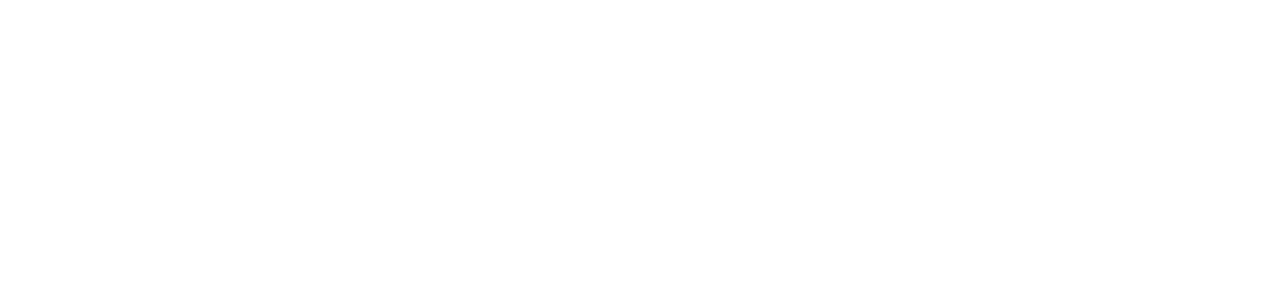
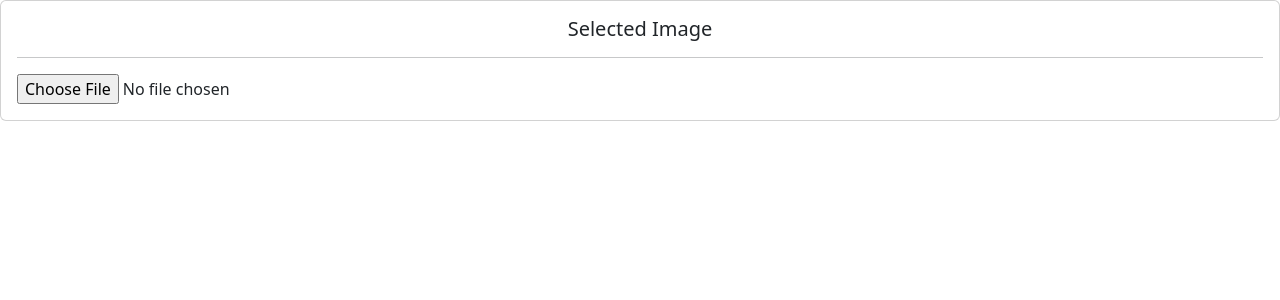
Before and after one commit to matheusfelipefabian/image-transcriber, a Vue app: page / in a window 1280 px wide. Shown: the top 300 px of the page. Built offline with nearby package versions, Linux system fonts and the light colour scheme.

Commit message:
feat: create ImageUploader component

```diff
--- a/src/components/Home.vue
+++ b/src/components/Home.vue
@@ -1,9 +1,13 @@
 <script setup>
+import ImageUploader from './ImageUploader.vue';
 
 </script>
 
 <template>
     <main>
+        <div>
+            <ImageUploader/>
+        </div>
 
     </main>
 </template>
--- /dev/null
+++ b/src/components/ImageUploader.vue
@@ -0,0 +1,34 @@
+<script setup>
+import { ref } from 'vue';
+
+
+let imageUrl = ref('');
+
+const imageUpload = (event) => {
+    const file = event.target.files[0];
+    if (file) {
+        imageUrl.value = URL.createObjectURL(file);
+    }
+};
+</script>
+
+<template>
+    <div class="card">
+        <div class="card-body">
+            <h5 class="card-title text-center">Selected Image</h5>
+            <hr />
+            <div>
+                <div v-if="imageUrl">
+                    <img
+                        :src="imageUrl"
+                        alt="Uploaded Image"
+                        width="500"
+                    />
+                </div>
+            </div>
+            <div>
+                <input type="file" @change="imageUpload" />
+            </div>
+        </div>
+    </div>
+</template>
```
